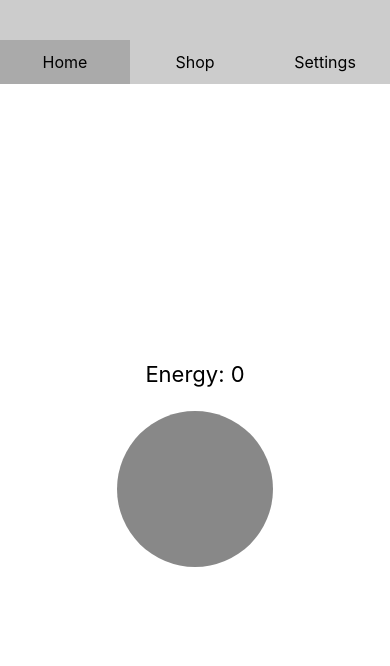
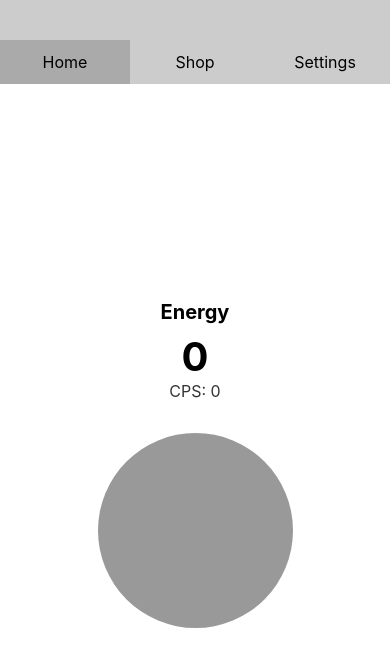
Before and after one commit to Kubabas3/ClickerGame, a React Native app: screen /Home in a window 390 px wide. Shown: the top 666 px of the page. Built offline with nearby package versions, Linux system fonts and the light colour scheme.

Commit message:
Fix state persistence: upgrades and bonuses now save and load correctly from AsyncStorage

```diff
--- a/App.js
+++ b/App.js
@@ -1,6 +1,8 @@
-import React from 'react';
+import React, { useEffect } from 'react';
 import { NavigationContainer } from '@react-navigation/native';
 import { createNativeStackNavigator } from '@react-navigation/native-stack';
+import { GameProvider } from './context/GameContext';
+import AsyncStorage from '@react-native-async-storage/async-storage';
 import HomeScreen from './screens/HomeScreen';
 import ShopScreen from './screens/ShopScreen';
 import SettingsScreen from './screens/SettingsScreen';
@@ -8,13 +10,19 @@ import SettingsScreen from './screens/SettingsScreen';
 const Stack = createNativeStackNavigator();
 
 export default function App() {
+
   return (
+    <GameProvider>
       <NavigationContainer>
-      <Stack.Navigator screenOptions={{ headerShown: false }}>
+        <Stack.Navigator
+          initialRouteName="Home"
+          screenOptions={{ headerShown: false }}
+        >
           <Stack.Screen name="Home" component={HomeScreen} />
           <Stack.Screen name="Shop" component={ShopScreen} />
           <Stack.Screen name="Settings" component={SettingsScreen} />
         </Stack.Navigator>
       </NavigationContainer>
+    </GameProvider>
   );
 }
--- /dev/null
+++ b/context/GameContext.js
@@ -0,0 +1,95 @@
+import React, { createContext, useContext, useEffect, useState } from 'react';
+import AsyncStorage from '@react-native-async-storage/async-storage';
+
+const GameContext = createContext();
+
+export const GameProvider = ({ children }) => {
+  const [isLoading, setIsLoading] = useState(true);
+  const [count, setCount] = useState(0);
+  const [clickBonus, setClickBonus] = useState(1);
+  const [cpsBonus, setCpsBonus] = useState(0);
+  const [upgradeCounts, setUpgradeCounts] = useState({});
+
+  // Загрузка сохранённых данных
+  useEffect(() => {
+  const loadData = async () => {
+    try {
+      const savedCount = await AsyncStorage.getItem('clickCount');
+      const savedBonus = await AsyncStorage.getItem('clickBonus');
+      const savedCps = await AsyncStorage.getItem('cpsBonus');
+      const savedUpgrades = await AsyncStorage.getItem('upgradeCounts');
+
+      setCount(savedCount !== null && !isNaN(+savedCount) ? +savedCount : 0);
+      setClickBonus(savedBonus !== null && !isNaN(+savedBonus) ? +savedBonus : 1);
+      setCpsBonus(savedCps !== null && !isNaN(+savedCps) ? +savedCps : 0);
+      setUpgradeCounts(savedUpgrades ? JSON.parse(savedUpgrades) : {});
+    } catch (e) {
+      console.log('❌ Failed to load data:', e);
+      setCount(0);
+      setClickBonus(1);
+      setCpsBonus(0);
+      setUpgradeCounts({});
+    } finally {
+      setIsLoading(false); // <-- теперь данные точно загружены
+    }
+  };
+
+  loadData();
+}, []);
+
+
+  // Сохраняем данные
+ useEffect(() => {
+  if (!isLoading) {
+    AsyncStorage.setItem('clickCount', count.toString());
+  }
+}, [count, isLoading]);
+
+useEffect(() => {
+  if (!isLoading) {
+    AsyncStorage.setItem('clickBonus', clickBonus.toString());
+  }
+}, [clickBonus, isLoading]);
+
+useEffect(() => {
+  if (!isLoading) {
+    AsyncStorage.setItem('cpsBonus', cpsBonus.toString());
+  }
+}, [cpsBonus, isLoading]);
+
+useEffect(() => {
+  if (!isLoading) {
+    AsyncStorage.setItem('upgradeCounts', JSON.stringify(upgradeCounts));
+  }
+}, [upgradeCounts, isLoading]);
+
+  // Автоклики каждую секунду
+  useEffect(() => {
+  if (!isLoading) {
+    const interval = setInterval(() => {
+      setCount((prev) => prev + cpsBonus);
+    }, 1000);
+    return () => clearInterval(interval);
+  }
+}, [cpsBonus, isLoading]);
+
+
+  return (
+    <GameContext.Provider
+      value={{
+        count,
+        setCount,
+        clickBonus,
+        setClickBonus,
+        cpsBonus,
+        setCpsBonus,
+        upgradeCounts,
+        setUpgradeCounts,
+      }}
+    >
+      {children}
+    </GameContext.Provider>
+  );
+};
+
+export const useGame = () => useContext(GameContext);
--- a/screens/HomeScreen.js
+++ b/screens/HomeScreen.js
@@ -1,4 +1,4 @@
-import React, { useState, useEffect } from 'react';
+import React, { useEffect } from 'react';
 import {
   View,
   Text,
@@ -7,46 +7,28 @@ import {
   Dimensions,
   StatusBar,
 } from 'react-native';
-import AsyncStorage from '@react-native-async-storage/async-storage';
-import { useFocusEffect } from '@react-navigation/native';
-
+import { useGame } from '../context/GameContext';
 
 const { width } = Dimensions.get('window');
 
 export default function HomeScreen({ navigation }) {
-  const [count, setCount] = useState(0);
-  const [clickBonus, setClickBonus] = useState(1);
-
-  useFocusEffect(
-  React.useCallback(() => {
-    const loadData = async () => {
-      const savedCount = await AsyncStorage.getItem('clickCount');
-      const savedBonus = await AsyncStorage.getItem('clickBonus');
-      if (savedCount !== null) setCount(parseInt(savedCount));
-      if (savedBonus !== null) setClickBonus(parseInt(savedBonus));
-    };
-    loadData();
-  }, [])
-);
-
-
-  useEffect(() => {
-    AsyncStorage.setItem('clickCount', count.toString());
-  }, [count]);
+  const {
+    count,
+    setCount,
+    clickBonus,
+    cpsBonus,
+  } = useGame();
 
   const handleClick = () => {
-    const newCount = count + clickBonus;
-    setCount(newCount);
+    setCount(prev => prev + clickBonus);
   };
 
-  const screenSize = Math.min(width, Dimensions.get('window').height);
-const buttonSize = screenSize * 0.4;
 
 
   return (
     <View style={styles.container}>
       <View style={styles.tabBar}>
-  <TouchableOpacity style={[styles.tab, styles.activeTab]}>
+        <TouchableOpacity style={styles.tabActive}>
           <Text style={styles.tabText}>Home</Text>
         </TouchableOpacity>
         <TouchableOpacity
@@ -63,21 +45,13 @@ const buttonSize = screenSize * 0.4;
         </TouchableOpacity>
       </View>
 
-      <View style={styles.center}>
-  <Text style={styles.counter}>Energy: {count}</Text>
+      <View style={styles.centerContainer}>
+        <Text style={styles.energyLabel}>Energy</Text>
+        <Text style={styles.energyValue}>{count}</Text>
+        <Text style={styles.cpsText}>CPS: {cpsBonus}</Text>
 
-  <TouchableOpacity
-    style={[
-      styles.circleButton,
-      {
-        width: buttonSize,
-        height: buttonSize,
-        borderRadius: buttonSize / 2,
-      },
-    ]}
-    onPress={handleClick}
-  >
-    {/* Кнопка теперь пустая */}
+        <TouchableOpacity style={styles.circleButton} onPress={handleClick}>
+          {/* Empty circle */}
         </TouchableOpacity>
       </View>
     </View>
@@ -100,27 +74,41 @@ const styles = StyleSheet.create({
     paddingVertical: 12,
     alignItems: 'center',
   },
-  activeTab: {
+  tabActive: {
+    flex: 1,
+    paddingVertical: 12,
+    alignItems: 'center',
     backgroundColor: '#aaaaaa',
   },
   tabText: {
     fontSize: 16,
     color: '#000000',
   },
-  center: {
+  centerContainer: {
     flex: 1,
     justifyContent: 'center',
     alignItems: 'center',
   },
-  counter: {
-    fontSize: 22,
-    marginBottom: 24,
-    color: '#000000',
+  energyLabel: {
+    fontSize: 20,
+    fontWeight: 'bold',
+    color: '#000',
+    marginBottom: 8,
+  },
+  energyValue: {
+    fontSize: 40,
+    fontWeight: 'bold',
+    color: '#000',
+  },
+  cpsText: {
+    fontSize: 16,
+    color: '#333',
+    marginBottom: 32,
   },
   circleButton: {
-    backgroundColor: '#888888',
-    justifyContent: 'center',
-    alignItems: 'center',
+    width: width * 0.5,
+    height: width * 0.5,
+    borderRadius: (width * 0.5) / 2,
+    backgroundColor: '#999999',
   },
-
 });
--- a/screens/SettingsScreen.js
+++ b/screens/SettingsScreen.js
@@ -4,17 +4,24 @@ import {
   Text,
   TouchableOpacity,
   StyleSheet,
+  Dimensions,
   StatusBar,
   Alert,
 } from 'react-native';
-import AsyncStorage from '@react-native-async-storage/async-storage';
+import { useGame } from '../context/GameContext';
+
+const { width } = Dimensions.get('window');
 
 export default function SettingsScreen({ navigation }) {
-  const handleReset = async () => {
-    Alert.alert(
-      'Reset Progress',
-      'Are you sure you want to reset everything?',
-      [
+  const {
+    setCount,
+    setClickBonus,
+    setCpsBonus,
+    setUpgradeCounts,
+  } = useGame();
+
+  const resetGame = () => {
+    Alert.alert('Reset Game', 'Are you sure you want to reset everything?', [
       {
         text: 'Cancel',
         style: 'cancel',
@@ -22,23 +29,14 @@ export default function SettingsScreen({ navigation }) {
       {
         text: 'Reset',
         style: 'destructive',
-          onPress: async () => {
-            try {
-              await AsyncStorage.setItem('clickCount', '0');
-              await AsyncStorage.setItem('clickBonus', '1');
-
-              Alert.alert('Progress has been reset.');
-
-              // Навигация обратно на Home
-              navigation.navigate('Home');
-            } catch (e) {
-              console.log('Reset error:', e);
-              Alert.alert('Reset failed.');
-            }
+        onPress: () => {
+          setCount(0);
+          setClickBonus(1);
+          setCpsBonus(0);
+          setUpgradeCounts({});
         },
       },
-      ]
-    );
+    ]);
   };
 
   return (
@@ -61,9 +59,9 @@ export default function SettingsScreen({ navigation }) {
         </TouchableOpacity>
       </View>
 
-      <View style={styles.center}>
-        <TouchableOpacity style={styles.resetButton} onPress={handleReset}>
-          <Text style={styles.resetText}>Reset Progress</Text>
+      <View style={styles.centerContainer}>
+        <TouchableOpacity style={styles.resetButton} onPress={resetGame}>
+          <Text style={styles.resetText}>RESET ALL</Text>
         </TouchableOpacity>
       </View>
     </View>
@@ -93,15 +91,15 @@ const styles = StyleSheet.create({
     fontSize: 16,
     color: '#000000',
   },
-  center: {
+  centerContainer: {
     flex: 1,
     justifyContent: 'center',
     alignItems: 'center',
   },
   resetButton: {
-    backgroundColor: '#cc0000',
+    backgroundColor: '#ff4444',
     paddingVertical: 16,
-    paddingHorizontal: 40,
+    paddingHorizontal: 32,
     borderRadius: 8,
   },
   resetText: {
--- a/screens/ShopScreen.js
+++ b/screens/ShopScreen.js
@@ -1,4 +1,4 @@
-import React, { useState, useEffect } from 'react';
+import React, { useState } from 'react';
 import {
   View,
   Text,
@@ -8,15 +8,23 @@ import {
   StatusBar,
   FlatList,
 } from 'react-native';
-import AsyncStorage from '@react-native-async-storage/async-storage';
+import { useGame } from '../context/GameContext';
 
-const { width, height } = Dimensions.get('window');
+const { width } = Dimensions.get('window');
 
 export default function ShopScreen({ navigation }) {
-  const [count, setCount] = useState(0);
-  const [clickBonus, setClickBonus] = useState(1);
+  const {
+    count,
+    setCount,
+    upgradeCounts,
+    setClickBonus,
+    setCpsBonus,
+    setUpgradeCounts,
+  } = useGame();
 
-  const upgrades = [
+  const [activeTab, setActiveTab] = useState('click');
+
+  const clickUpgrades = [
     { id: '1', name: 'Energy Condenser', cost: 10, bonus: 1 },
     { id: '2', name: 'Quantum Fluctuator', cost: 50, bonus: 2 },
     { id: '3', name: 'Particle Accelerator', cost: 200, bonus: 4 },
@@ -29,42 +37,45 @@ export default function ShopScreen({ navigation }) {
     { id: '10', name: 'Dyson Sphere', cost: 2000000, bonus: 500 },
   ];
 
-  useEffect(() => {
-    const loadData = async () => {
-      const savedCount = await AsyncStorage.getItem('clickCount');
-      const savedBonus = await AsyncStorage.getItem('clickBonus');
+  const autoUpgrades = [
+    { id: 'a1', name: 'Passive Emitter', cost: 100, cps: 1 },
+    { id: 'a2', name: 'Nanobot Swarm', cost: 500, cps: 5 },
+    { id: 'a3', name: 'AI Factory', cost: 2000, cps: 10 },
+    { id: 'a4', name: 'Quantum Reactor', cost: 10000, cps: 25 },
+  ];
 
-      setCount(savedCount ? parseInt(savedCount) : 0);
-      setClickBonus(savedBonus ? parseInt(savedBonus) : 1);
-    };
-    loadData();
-  }, []);
+  const buyUpgrade = (item) => {
+  if (count >= item.cost) {
+    setCount(count - item.cost);
 
-  const buyUpgrade = async (item) => {
-    // Перезагружаем последние данные
-    const savedCount = await AsyncStorage.getItem('clickCount');
-    const savedBonus = await AsyncStorage.getItem('clickBonus');
+    // применяем бонус
+    if (item.bonus) {
+      setClickBonus(prev => prev + item.bonus);
+    } else if (item.cps) {
+      setCpsBonus(prev => prev + item.cps);
+    }
 
-    let currentCount = savedCount ? parseInt(savedCount) : 0;
-    let currentBonus = savedBonus ? parseInt(savedBonus) : 1;
-
-    if (currentCount >= item.cost) {
-      const newCount = currentCount - item.cost;
-      const newBonus = currentBonus + item.bonus;
-
-      setCount(newCount);
-      setClickBonus(newBonus);
-
-      await AsyncStorage.setItem('clickCount', newCount.toString());
-      await AsyncStorage.setItem('clickBonus', newBonus.toString());
+    // увеличиваем количество покупок
+    setUpgradeCounts(prev => ({
+      ...prev,
+      [item.id]: (prev[item.id] || 0) + 1,
+    }));
   }
 };
 
-  const renderItem = ({ item }) => (
+
+  const renderItem = ({ item }) => {
+    const purchased = upgradeCounts[item.id] || 0;
+    const isClick = activeTab === 'click';
+    return (
       <View style={styles.upgradeItem}>
         <View>
-        <Text style={styles.upgradeTitle}>{item.name}</Text>
-        <Text style={styles.upgradeDesc}>+{item.bonus} per click</Text>
+          <Text style={styles.upgradeTitle}>
+            {item.name} {purchased > 0 ? `(x${purchased})` : ''}
+          </Text>
+          <Text style={styles.upgradeDesc}>
+            +{isClick ? item.bonus : item.cps} {isClick ? 'per click' : 'per second'}
+          </Text>
           <Text style={styles.upgradeCost}>Cost: {item.cost}</Text>
         </View>
         <TouchableOpacity
@@ -75,30 +86,42 @@ export default function ShopScreen({ navigation }) {
         </TouchableOpacity>
       </View>
     );
+  };
+
+  const currentUpgrades = activeTab === 'click' ? clickUpgrades : autoUpgrades;
 
   return (
     <View style={styles.container}>
       <View style={styles.tabBar}>
-        <TouchableOpacity
-          style={styles.tab}
-          onPress={() => navigation.navigate('Home')}
-        >
+        <TouchableOpacity style={styles.tab} onPress={() => navigation.navigate('Home')}>
           <Text style={styles.tabText}>Home</Text>
         </TouchableOpacity>
         <TouchableOpacity style={[styles.tab, styles.activeTab]}>
           <Text style={styles.tabText}>Shop</Text>
         </TouchableOpacity>
+        <TouchableOpacity style={styles.tab} onPress={() => navigation.navigate('Settings')}>
+          <Text style={styles.tabText}>Settings</Text>
+        </TouchableOpacity>
+      </View>
+
+      <View style={styles.subTabs}>
         <TouchableOpacity
-          style={styles.tab}
-          onPress={() => navigation.navigate('Settings')}
+          style={[styles.subTab, activeTab === 'click' && styles.activeSubTab]}
+          onPress={() => setActiveTab('click')}
         >
-          <Text style={styles.tabText}>Settings</Text>
+          <Text style={styles.tabText}>Click Upgrades</Text>
+        </TouchableOpacity>
+        <TouchableOpacity
+          style={[styles.subTab, activeTab === 'cps' && styles.activeSubTab]}
+          onPress={() => setActiveTab('cps')}
+        >
+          <Text style={styles.tabText}>Auto Upgrades</Text>
         </TouchableOpacity>
       </View>
 
       <Text style={styles.counter}>Energy: {count}</Text>
       <FlatList
-        data={upgrades}
+        data={currentUpgrades}
         renderItem={renderItem}
         keyExtractor={(item) => item.id}
         contentContainerStyle={styles.upgradeList}
@@ -125,6 +148,19 @@ const styles = StyleSheet.create({
   },
   activeTab: {
     backgroundColor: '#aaaaaa',
+  },
+  subTabs: {
+    flexDirection: 'row',
+    justifyContent: 'space-around',
+    backgroundColor: '#dddddd',
+  },
+  subTab: {
+    flex: 1,
+    paddingVertical: 10,
+    alignItems: 'center',
+  },
+  activeSubTab: {
+    backgroundColor: '#bbbbbb',
   },
   tabText: {
     fontSize: 16,
```
Lines whose indentation alone changed are shown as unchanged.
